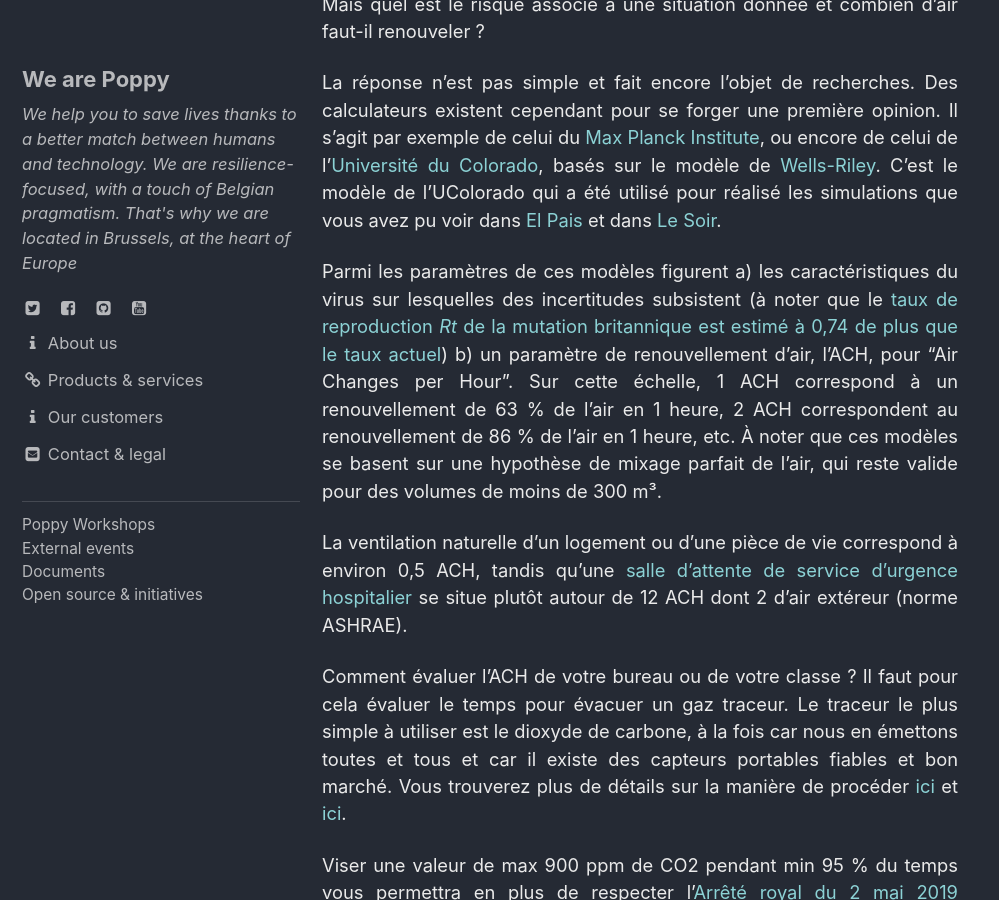
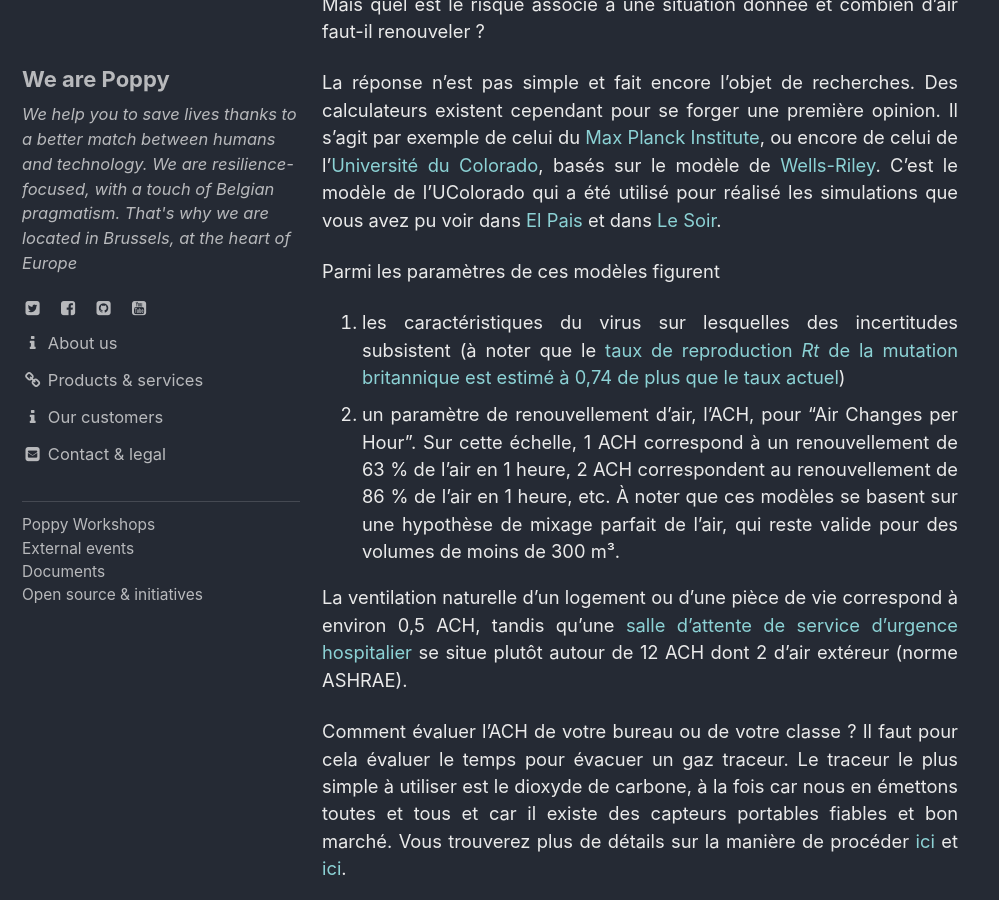
Before and after one commit to ccloquet/ccloquet.github.io, a Jekyll site: the page built from _posts/2020-12-31-ICT-aerosols.md, in a window 1280 px wide and 900 px high, scrolled down 450 px. Shown: the whole window, without its empty margins (0-999 px from the left). Built offline with Jekyll 4.4.1, drawn with Linux system fonts in a browser that asks for light colours; cached includes are drawn as plain includes; part of the change alters nothing that is shown.

```diff
--- a/_posts/2020-12-31-ICT-aerosols.md
+++ b/_posts/2020-12-31-ICT-aerosols.md
@@ -13,8 +13,8 @@ Mais quel est le risque associé à une situation donnée et combien d'air faut-
 La réponse n'est pas simple et fait encore l'objet de recherches. Des calculateurs existent cependant pour se forger une première opinion. Il s'agit par exemple de celui du [Max Planck Institute](https://www.mpic.de/4747361/risk-calculator?en), ou encore de celui de l'[Université du Colorado](https://docs.google.com/spreadsheets/d/16K1OQkLD4BjgBdO8ePj6ytf-RpPMlJ6aXFg3PrIQBbQ/edit#gid=1492878576), basés sur le modèle de [Wells-Riley](https://pubmed.ncbi.nlm.nih.gov/12950586/). C'est le modèle de l'UColorado qui a été utilisé pour réalisé les simulations que vous avez pu voir dans [El Pais](https://english.elpais.com/society/2020-10-28/a-room-a-bar-and-a-class-how-the-coronavirus-is-spread-through-the-air.html) et dans [Le Soir](https://plus.lesoir.be/336123/article/2020-11-12/un-salon-un-bar-et-une-classe-comment-se-transmet-le-coronavirus-dans-lair).
 
 Parmi les paramètres de ces modèles figurent
-	a) les caractéristiques du virus sur lesquelles des incertitudes subsistent (à noter que le [taux de reproduction _Rt_ de la mutation britannique est estimé à 0,74 de plus que le taux actuel](https://www.ecdc.europa.eu/sites/default/files/documents/COVID-19-risk-related-to-spread-of-new-SARS-CoV-2-variants-EU-EEA.pdf))
-	b) un paramètre de renouvellement d'air, l'ACH, pour "Air Changes per Hour". Sur cette échelle, 1 ACH correspond à un renouvellement de 63 % de l'air en 1 heure, 2 ACH correspondent au renouvellement de 86 % de l'air en 1 heure, etc. À noter que ces modèles se basent sur une hypothèse de mixage parfait de l'air, qui reste valide pour des volumes de moins de 300 m³.
+1. les caractéristiques du virus sur lesquelles des incertitudes subsistent (à noter que le [taux de reproduction _Rt_ de la mutation britannique est estimé à 0,74 de plus que le taux actuel](https://www.ecdc.europa.eu/sites/default/files/documents/COVID-19-risk-related-to-spread-of-new-SARS-CoV-2-variants-EU-EEA.pdf))
+2. un paramètre de renouvellement d'air, l'ACH, pour "Air Changes per Hour". Sur cette échelle, 1 ACH correspond à un renouvellement de 63 % de l'air en 1 heure, 2 ACH correspondent au renouvellement de 86 % de l'air en 1 heure, etc. À noter que ces modèles se basent sur une hypothèse de mixage parfait de l'air, qui reste valide pour des volumes de moins de 300 m³.
 
 La ventilation naturelle d'un logement ou d'une pièce de vie correspond à environ 0,5 ACH, tandis qu'une [salle d'attente de service d'urgence hospitalier](https://www.ashrae.org/file%20library/technical%20resources/standards%20and%20guidelines/standards%20addenda/170-2017/170_2017_p_20200302.pdf) se situe plutôt autour de 12 ACH dont 2 d'air extéreur (norme ASHRAE).
 
```
